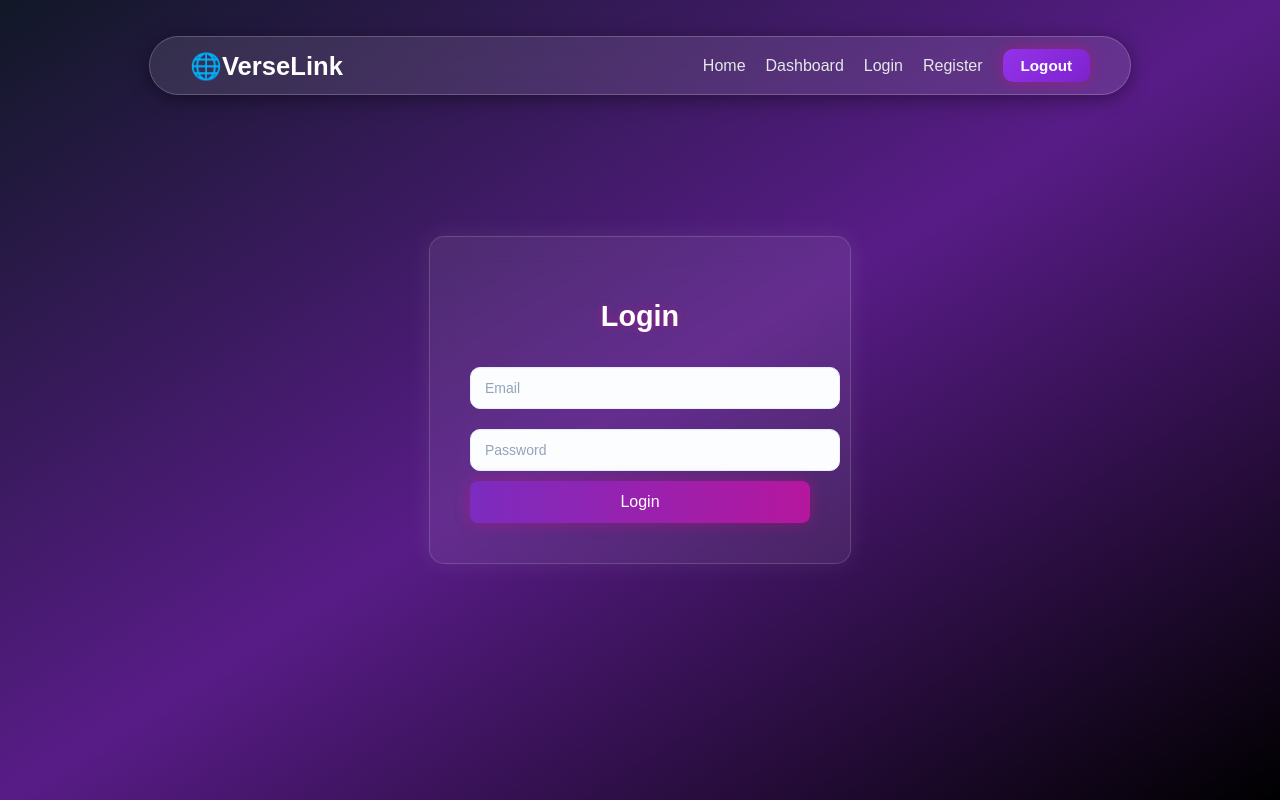
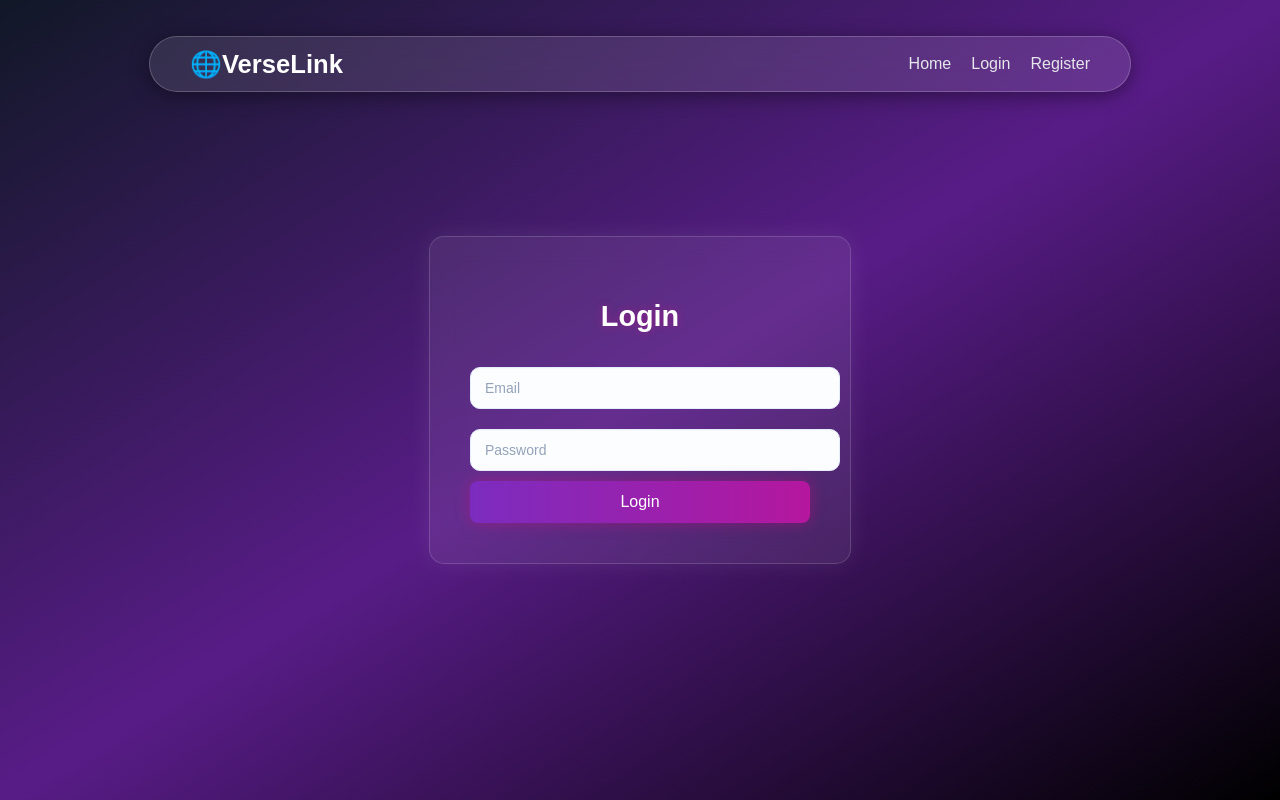
Before and after one commit to Lalit42224/my-mern-project, a React (Vite) app in the folder linkstree/: page /login in a window 1280 px wide. Built offline with nearby package versions, Linux system fonts and the light colour scheme.

Commit message:
Nav BAr change

```diff
--- a/linkstree/src/components/Navbar.js
+++ b/linkstree/src/components/Navbar.js
@@ -1,4 +1,4 @@
-import React from "react";
+import React, { useEffect, useState } from "react";
 import { Link, useNavigate, useLocation } from "react-router-dom";
 import axios from "axios";
 import "./Navbar.css";
@@ -8,12 +8,23 @@ export default function Navbar() {
   const navigate = useNavigate();
   const location = useLocation();
 
-  // ✅ Detect public profile route
+  const [isLoggedIn, setIsLoggedIn] = useState(false);
+
+  // ✅ Detect public profile & home routes
   const isPublicProfile = location.pathname.startsWith("/u/");
+  const isHomePage = location.pathname === "/";
+
+  // ✅ Check login status from localStorage
+  useEffect(() => {
+    const user = localStorage.getItem("user");
+    setIsLoggedIn(!!user);
+  }, [location]);
 
   const handleLogout = async () => {
     try {
-      await axios.post(`${API_URL}/api/auth/logout`, {}, { withCredentials: true });
+      await axios.post(API_URL + "/api/auth/logout", {}, { withCredentials: true });
+      localStorage.removeItem("user"); // ✅ Clear login info
+      setIsLoggedIn(false);
       navigate("/login");
     } catch (err) {
       console.error("Logout failed:", err);
@@ -30,14 +41,25 @@ export default function Navbar() {
       </div>
 
       <div className="nav-right">
+        {/* ✅ Always show Home */}
         <Link to="/">Home</Link>
-        {!isPublicProfile && <Link to="/dashboard">Dashboard</Link>}
-        <Link to="/login">Login</Link>
-        <Link to="/register">Register</Link>
-        {!isPublicProfile && (
-          <button onClick={handleLogout} className="logout-btn">
-            Logout
-          </button>
+
+        {/* ✅ If logged in → show Dashboard & Logout */}
+        {isLoggedIn && !isPublicProfile && (
+          <>
+            <Link to="/dashboard">Dashboard</Link>
+            <button onClick={handleLogout} className="logout-btn">
+              Logout
+            </button>
+          </>
+        )}
+
+        {/* ✅ If NOT logged in → show Login & Register */}
+        {!isLoggedIn && (
+          <>
+            <Link to="/login">Login</Link>
+            <Link to="/register">Register</Link>
+          </>
         )}
       </div>
     </nav>
```
